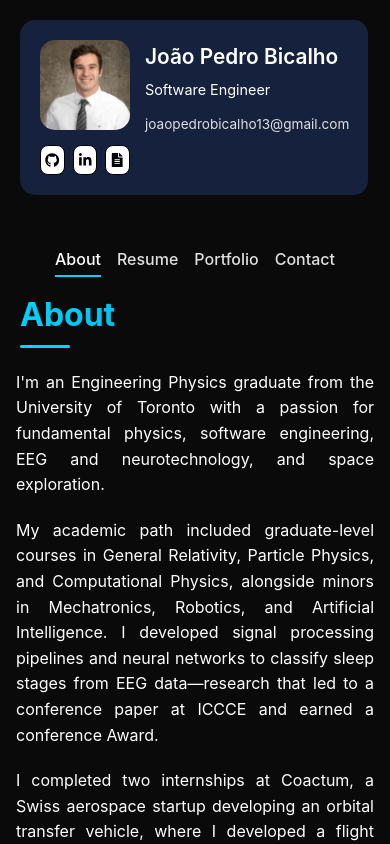
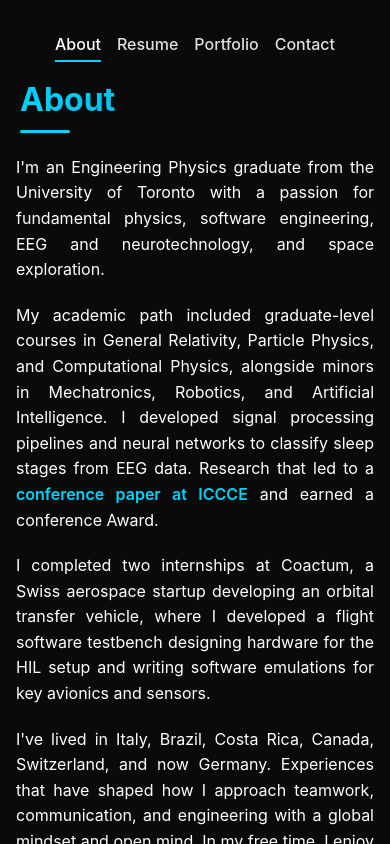
Before and after one commit to joaopbicalho/joaopbicalho.github.io, a React (Vite) app: page / in a window 390 px wide. Built offline with nearby package versions, Linux system fonts and the light colour scheme.

Commit message:
Update website components and styling

```diff
--- a/src/App.css
+++ b/src/App.css
@@ -48,7 +48,7 @@ html {
   overflow-y: auto;
 }
 
-.sidebar-mobile-top {
+.sidebar-mobile-bottom {
   display: none;
   width: 100%;
   flex-shrink: 0;
@@ -65,7 +65,7 @@ html {
     display: none !important;
   }
 
-  .sidebar-mobile-top {
+  .sidebar-mobile-bottom {
     display: none !important;
   }
 }
@@ -101,7 +101,7 @@ html {
     overflow: visible;
   }
 
-  .sidebar-mobile-top {
+  .sidebar-mobile-bottom {
     display: block !important;
     position: relative;
     width: 100%;
--- a/src/App.jsx
+++ b/src/App.jsx
@@ -70,17 +70,17 @@ export default function App() {
 
       {/* Mobile Layout Container */}
       <div className="mobile-layout">
-        {/* Top Sidebar - Mobile (only for About page) */}
-        {activeSection === 'about' && (
-          <div className="sidebar-mobile-top">
-            <Sidebar isDarkMode={isDarkMode} />
-          </div>
-        )}
-
         {/* Main Content Area - Mobile */}
         <div className="main-content">
           {renderActiveSection()}
         </div>
+
+        {/* Bottom Sidebar - Mobile (only for About page) */}
+        {activeSection === 'about' && (
+          <div className="sidebar-mobile-bottom">
+            <Sidebar isDarkMode={isDarkMode} />
+          </div>
+        )}
       </div>
 
       {/* Desktop Main Content */}
--- a/src/components/Sidebar/Sidebar.css
+++ b/src/components/Sidebar/Sidebar.css
@@ -200,9 +200,10 @@
   }
 }
 
-/* Desktop default - hide mobile contacts and email text */
+/* Desktop default - hide mobile contacts, email text, and mobile social links */
 .contact-mobile,
-.email-text-mobile {
+.email-text-mobile,
+.social-links-mobile {
   display: none;
 }
 
@@ -259,7 +260,7 @@
   .profile-section {
     flex-direction: row;
     text-align: left;
-    align-items: flex-start;
+    align-items: center;
     gap: 15px;
     position: relative;
   }
@@ -268,7 +269,8 @@
   .profile-image-container {
     display: flex;
     flex-direction: column;
-    align-items: flex-start;
+    align-items: center;
+    justify-content: center;
     gap: 10px;
     width: 90px;
     flex-shrink: 0;
@@ -299,21 +301,26 @@
 
   .profile-info {
     flex: 1;
-    text-align: left;
+    text-align: center;
     width: 100%;
+    display: flex;
+    flex-direction: column;
+    justify-content: center;
+    align-items: center;
   }
 
   .profile-info h2 {
     font-size: 1.3rem;
     margin-bottom: 5px;
+    text-align: center;
   }
 
   /* Mobile layout: name/email/position on right, picture + social icons on left */
   .title-and-contact-row {
     display: flex;
     flex-direction: column;
-    justify-content: flex-start;
-    align-items: flex-start;
+    justify-content: center;
+    align-items: center;
     gap: 8px;
     width: 100%;
   }
@@ -321,7 +328,7 @@
   .title-social-group {
     display: flex;
     flex-direction: column;
-    align-items: flex-start;
+    align-items: center;
     gap: 5px;
     width: 100%;
   }
@@ -329,28 +336,70 @@
   .designation {
     font-size: 0.9rem;
     margin-bottom: 5px;
-    text-align: left;
+    text-align: center;
   }
 
-  /* Show mobile email text, hide desktop email text */
+  /* Hide mobile email text, show mobile social links, hide desktop email text */
   .email-text-mobile {
-    display: block;
+    display: none;
+  }
+
+  .social-links-mobile {
+    display: flex;
+    gap: 8px;
     margin-bottom: 10px;
+    justify-content: center;
+  }
+
+  .social-links-mobile a {
+    font-size: 1.2rem;
+    transition: all 0.3s ease;
+    padding: 4px;
+    border-radius: 4px;
+  }
+
+  /* GitHub icon - dark grey/black */
+  .social-links-mobile a[href*="github"] {
+    color: #333333;
+  }
+
+  .social-links-mobile a[href*="github"]:hover {
+    color: #000000;
+    background-color: rgba(51, 51, 51, 0.1);
+  }
+
+  /* LinkedIn icon - LinkedIn blue */
+  .social-links-mobile a[href*="linkedin"] {
+    color: #0077B5;
+  }
+
+  .social-links-mobile a[href*="linkedin"]:hover {
+    color: #005885;
+    background-color: rgba(0, 119, 181, 0.1);
+  }
+
+  /* Email icon - professional blue */
+  .social-links-mobile a[href*="mailto"] {
+    color: #1976D2;
+  }
+
+  .social-links-mobile a[href*="mailto"]:hover {
+    color: #1565C0;
+    background-color: rgba(25, 118, 210, 0.1);
+  }
+
+  /* Resume icon - professional black */
+  .social-links-mobile a[href*="resume"] {
+    color: #000000;
+  }
+
+  .social-links-mobile a[href*="resume"]:hover {
+    color: #333333;
+    background-color: rgba(0, 0, 0, 0.1);
   }
 
   .email-text-desktop {
     display: none;
-  }
-
-  .email-text-mobile a {
-    color: var(--text-secondary);
-    text-decoration: none;
-    font-size: 0.85rem;
-    transition: color 0.3s ease;
-  }
-
-  .email-text-mobile a:hover {
-    color: var(--accent-color);
   }
 
   .social-links {
--- a/src/components/Sidebar/Sidebar.jsx
+++ b/src/components/Sidebar/Sidebar.jsx
@@ -13,18 +13,6 @@ const Sidebar = ({ isDarkMode }) => {
           <div className="profile-image">
             <img src={profileImage} alt="Joao Pedro Bicalho" />
           </div>
-          {/* Social links moved under profile picture for mobile */}
-          <div className="social-links">
-            <a href="https://github.com/joaopbicalho" target="_blank" rel="noopener noreferrer" title="GitHub">
-              <FaGithub />
-            </a>
-            <a href="https://www.linkedin.com/in/joaopedrobicalho/" target="_blank" rel="noopener noreferrer" title="LinkedIn">
-              <FaLinkedinIn />
-            </a>
-            <a href={`media/resume.pdf`} target="_blank" rel="noopener noreferrer" title="Resume">
-              <FaFileAlt />
-            </a>
-          </div>
         </div>
         <div className="profile-info">
           <h2>João Pedro Bicalho</h2>
@@ -32,13 +20,24 @@ const Sidebar = ({ isDarkMode }) => {
             <div className="title-social-group">
               <p className="designation">Software Engineer</p>
 
+              {/* Mobile social links under designation */}
+              <div className="social-links social-links-mobile">
+                <a href="https://github.com/joaopbicalho" target="_blank" rel="noopener noreferrer" title="GitHub">
+                  <FaGithub />
+                </a>
+                <a href="https://www.linkedin.com/in/joaopedrobicalho/" target="_blank" rel="noopener noreferrer" title="LinkedIn">
+                  <FaLinkedinIn />
+                </a>
+                <a href="mailto:joaopedrobicalho13@gmail.com" title="Email">
+                  <MdOutlineEmail />
+                </a>
+                <a href={`media/resume.pdf`} target="_blank" rel="noopener noreferrer" title="Resume">
+                  <FaFileAlt />
+                </a>
+              </div>
+
               {/* Desktop-only email text (no icon) */}
               <div className="email-text-desktop">
-                <a href="mailto:joaopbandrade@gmail.com">joaopedrobicalho13@gmail.com</a>
-              </div>
-
-              {/* Mobile-only email text (no icon) */}
-              <div className="email-text-mobile">
                 <a href="mailto:joaopbandrade@gmail.com">joaopedrobicalho13@gmail.com</a>
               </div>
 
--- a/src/components/sections/AboutSection/AboutSection.css
+++ b/src/components/sections/AboutSection/AboutSection.css
@@ -66,6 +66,20 @@
   font-family: 'Fira Code', 'Courier New', monospace;
   font-size: 0.9em;
   border: 1px solid var(--border-color);
+}
+
+.paper-link {
+  color: var(--accent-color);
+  text-decoration: none;
+  font-weight: 600;
+  border-bottom: 1px solid transparent;
+  transition: all 0.3s ease;
+}
+
+.paper-link:hover {
+  color: var(--accent-hover);
+  border-bottom-color: var(--accent-color);
+  text-shadow: 0 0 8px rgba(139, 195, 74, 0.3);
 }
 
 .achievements-list {
--- a/src/components/sections/AboutSection/AboutSection.jsx
+++ b/src/components/sections/AboutSection/AboutSection.jsx
@@ -27,7 +27,7 @@ const AboutSection = ({ isDarkMode, onNavigate }) => {
           </p>
 
           <p>
-            My academic path included graduate-level courses in General Relativity, Particle Physics, and Computational Physics, alongside minors in Mechatronics, Robotics, and Artificial Intelligence. I developed signal processing pipelines and neural networks to classify sleep stages from EEG data—research that led to a conference paper at ICCCE and earned a conference Award.
+            My academic path included graduate-level courses in General Relativity, Particle Physics, and Computational Physics, alongside minors in Mechatronics, Robotics, and Artificial Intelligence. I developed signal processing pipelines and neural networks to classify sleep stages from EEG data. Research that led to a <a href="https://ieeexplore.ieee.org/document/10929845" target="_blank" rel="noopener noreferrer" className="paper-link">conference paper at ICCCE</a> and earned a conference Award.
           </p>
 
           <p>
@@ -35,11 +35,11 @@ const AboutSection = ({ isDarkMode, onNavigate }) => {
           </p>
 
           <p>
-            I've lived in Italy, Brazil, Costa Rica, Canada, Switzerland, and now Germany—experiences that have shaped how I approach teamwork, communication, and engineering with a global mindset and open mind. In my free time, I enjoy hiking, surfing, triathlons, and playing guitar.
+            I've lived in Italy, Brazil, Costa Rica, Canada, Switzerland, and now Germany. Experiences that have shaped how I approach teamwork, communication, and engineering with a global mindset and open mind. In my free time, I enjoy hiking, surfing, triathlons, and playing guitar.
           </p>
 
           <p>
-            I'm driven by curiosity—whether it's decoding brainwaves, simulating satellites, or understanding the universe at its core.
+            I'm driven by curiosity. Whether it's decoding brainwaves, simulating satellites, or understanding the universe at its core.
           </p>
         </div>
       </div>
--- a/src/components/sections/ContactSection/ContactSection.jsx
+++ b/src/components/sections/ContactSection/ContactSection.jsx
@@ -80,8 +80,8 @@ const ContactSection = ({ isDarkMode, onNavigate }) => {
         <div className="contact-info">
           <h2>Get In Touch</h2>
           <p>
-            I'm always open to discussing new opportunities and interesting projects.
-            Feel free to reach out if you'd like to collaborate!
+            I'm always open to discussing new opportunities and interesting projects, but also love chatting about travel adventures, any of my work, or the places I've lived in.
+            Feel free to reach out, I'd love to connect and hear your story too!
           </p>
         </div>
 
@@ -137,7 +137,7 @@ const ContactSection = ({ isDarkMode, onNavigate }) => {
                 <textarea
                   name="message"
                   placeholder="Your Message"
-                  rows="6"
+                  rows="10"
                   value={formData.message}
                   onChange={handleChange}
                   required
--- a/src/components/sections/ResumeSection/ResumeSection.css
+++ b/src/components/sections/ResumeSection/ResumeSection.css
@@ -305,3 +305,17 @@
     transform: translateX(100%);
   }
 }
+
+.paper-link {
+  color: var(--accent-color);
+  text-decoration: none;
+  font-weight: 600;
+  border-bottom: 1px solid transparent;
+  transition: all 0.3s ease;
+}
+
+.paper-link:hover {
+  color: var(--accent-hover);
+  border-bottom-color: var(--accent-color);
+  text-shadow: 0 0 8px rgba(139, 195, 74, 0.3);
+}
```
Also changed, not shown: src/components/sections/ResumeSection/ResumeSection.jsx (+12 -1 lines).
